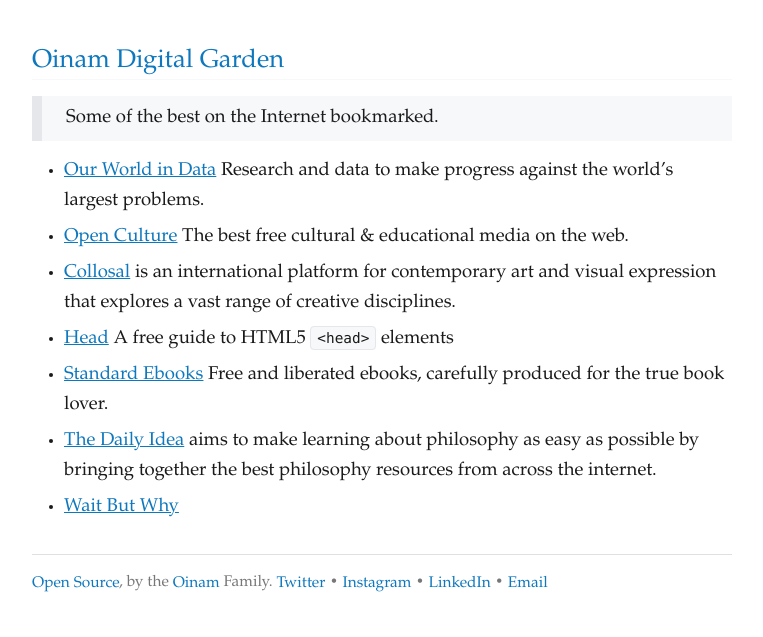
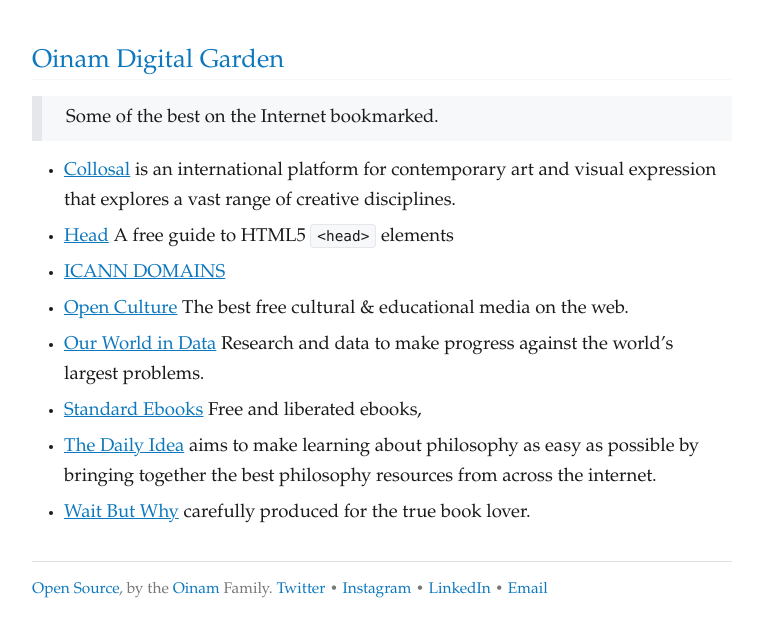
Before and after one commit to oinam/notes, a Jekyll site: the page built from awesome/bookmarks.md, in a window 1280 px wide. Shown: the top 637 px of the page, without its empty margins (258-1021 px from the left). Built offline with Jekyll 4.4.1, drawn with Linux system fonts in a browser that asks for light colours.

```diff
--- a/_sass/_global.scss
+++ b/_sass/_global.scss
@@ -6,6 +6,7 @@
 
 .logo a,
 .logo a:visited {
+  padding: 0.3rem 0;
   color: var(--onm-color-link);
   text-decoration: none;
   border-bottom: 1px solid none;
--- a/awesome/bookmarks.md
+++ b/awesome/bookmarks.md
@@ -6,11 +6,12 @@
 
 > Some of the best on the Internet bookmarked.
 
-- [Our World in Data](https://ourworldindata.org) Research and data to make progress against the world's largest problems.
-- [Open Culture](http://www.openculture.com) The best free cultural & educational media on the web.
 - [Collosal](https://www.thisiscolossal.com) is an international platform for contemporary art and visual expression that explores a vast range of creative disciplines.
 - [Head](https://htmlhead.dev) A free guide to HTML5 `<head>` elements
+- [ICANN DOMAINS](https://publicsuffix.org/list/public_suffix_list.dat)
+- [Open Culture](http://www.openculture.com) The best free cultural & educational media on the web.
+- [Our World in Data](https://ourworldindata.org) Research and data to make progress against the world's largest problems.
 - [Standard Ebooks](https://standardebooks.org) Free and liberated ebooks,
-carefully produced for the true book lover.
 - [The Daily Idea](https://thedailyidea.org/) aims to make learning about philosophy as easy as possible by bringing together the best philosophy resources from across the internet.
 - [Wait But Why](https://waitbutwhy.com)
+carefully produced for the true book lover.
```
Also changed, not shown: _drafts/Schools - How to Online.md (deleted, +0 -4 lines), decouple/adobe/index.md (+1 -0 lines), index.md (+1 -0 lines), parenting/index.md (deleted, +0 -6 lines), parenting/learning.md (added, +15 -0 lines), 1 other file.
